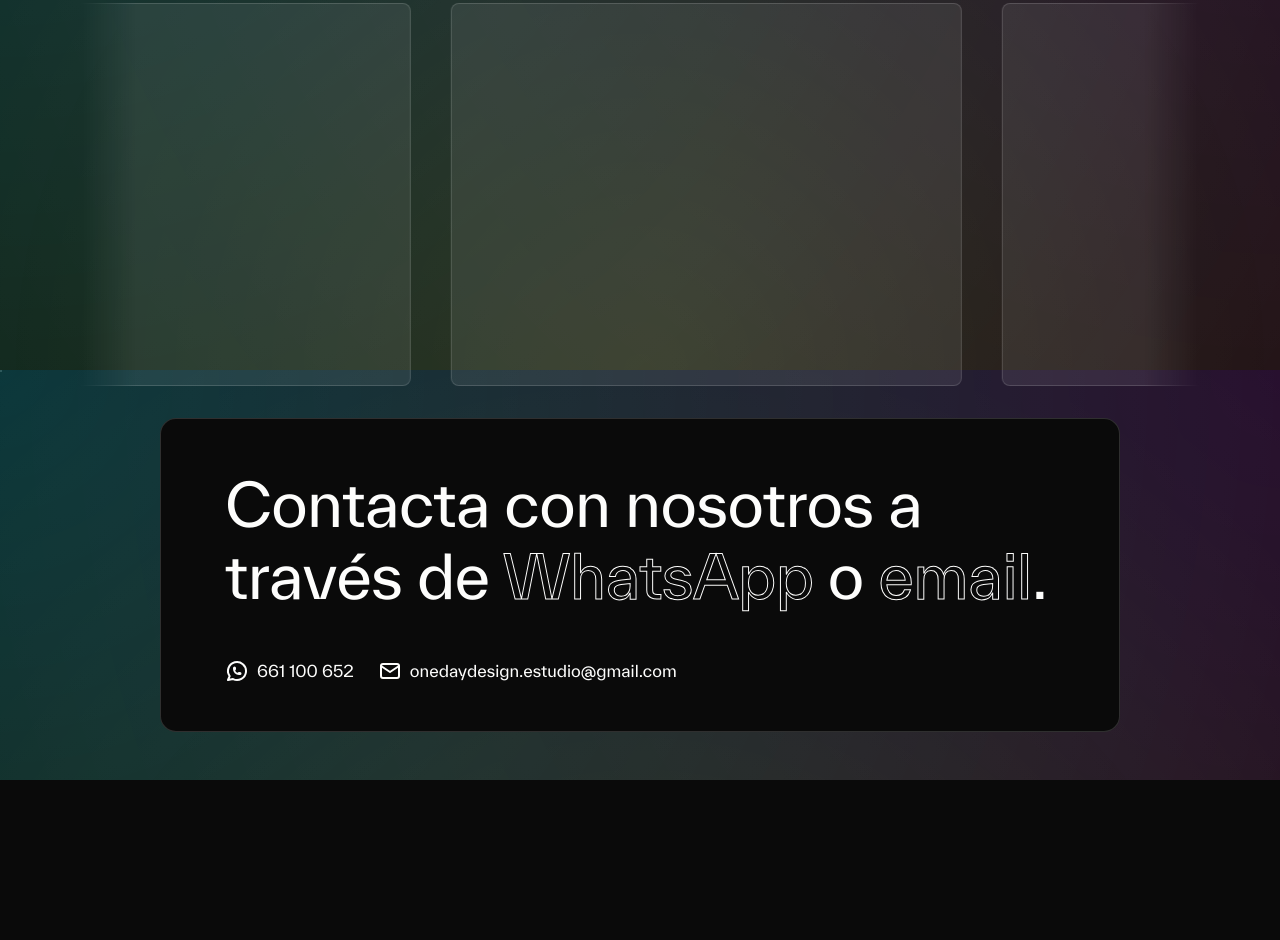
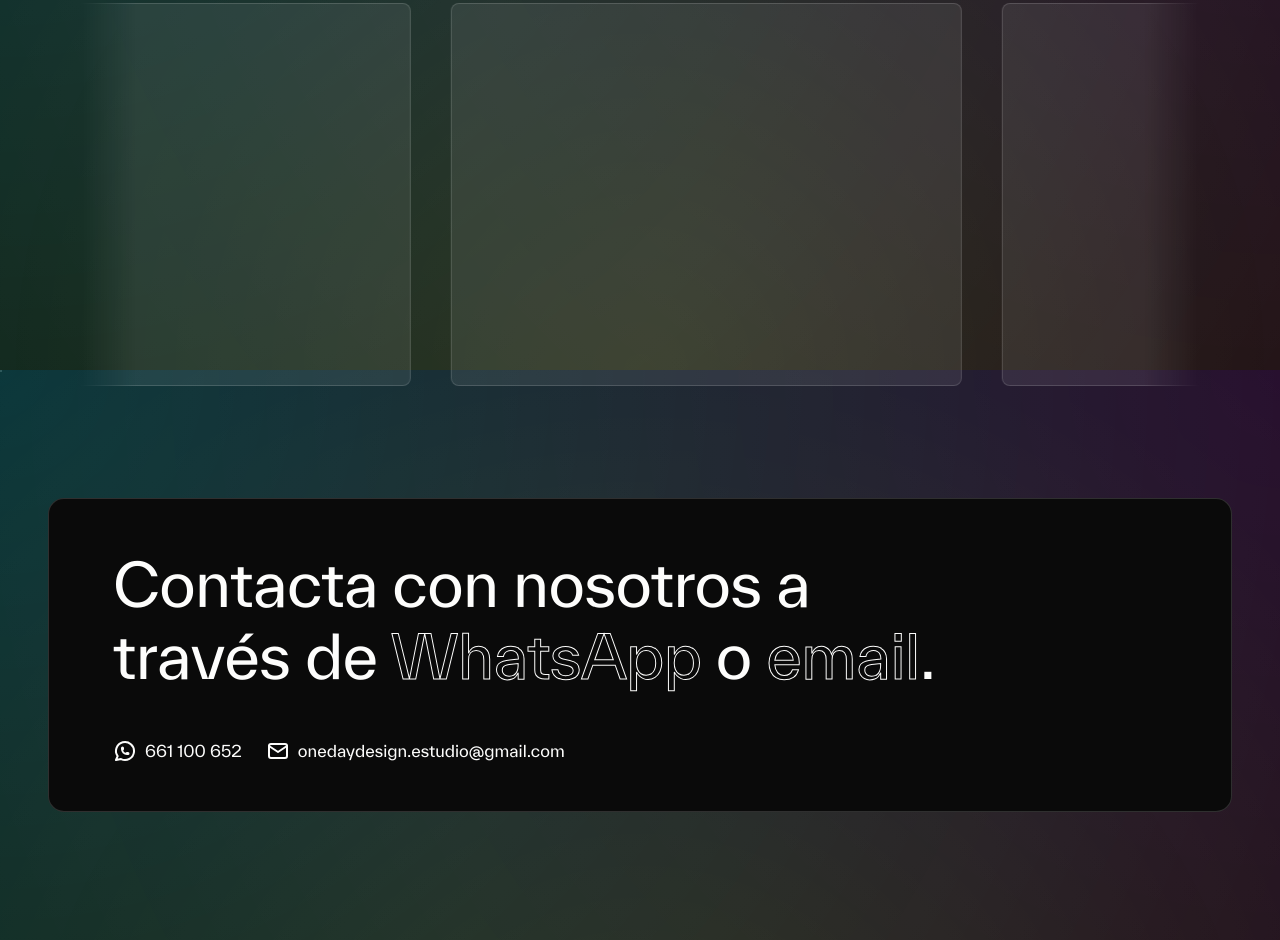
Before and after one commit to verdulife/onedaydesign, an Astro site: page / in a window 1280 px wide. Shown: the part 1230-2170 px from the top of the page. Before the commit the page ends 2010 px from the top, so only its background shows below. Built offline with nearby package versions, Linux system fonts and the light colour scheme; Astro itself is replaced by a stand-in of ours.

Commit message:
style: caja de contacto mas grande (80rem) y con mas espacio vertical fuera

```diff
--- a/src/styles/global.css
+++ b/src/styles/global.css
@@ -185,6 +185,8 @@
   }
 
   .section--boxed {
+    max-width: 80rem;
+    margin-block: 5em;
     background: var(--color-bg);
     border: 1px solid color-mix(in oklab, var(--color-fg) 15%, transparent);
     border-radius: 1em;
```
